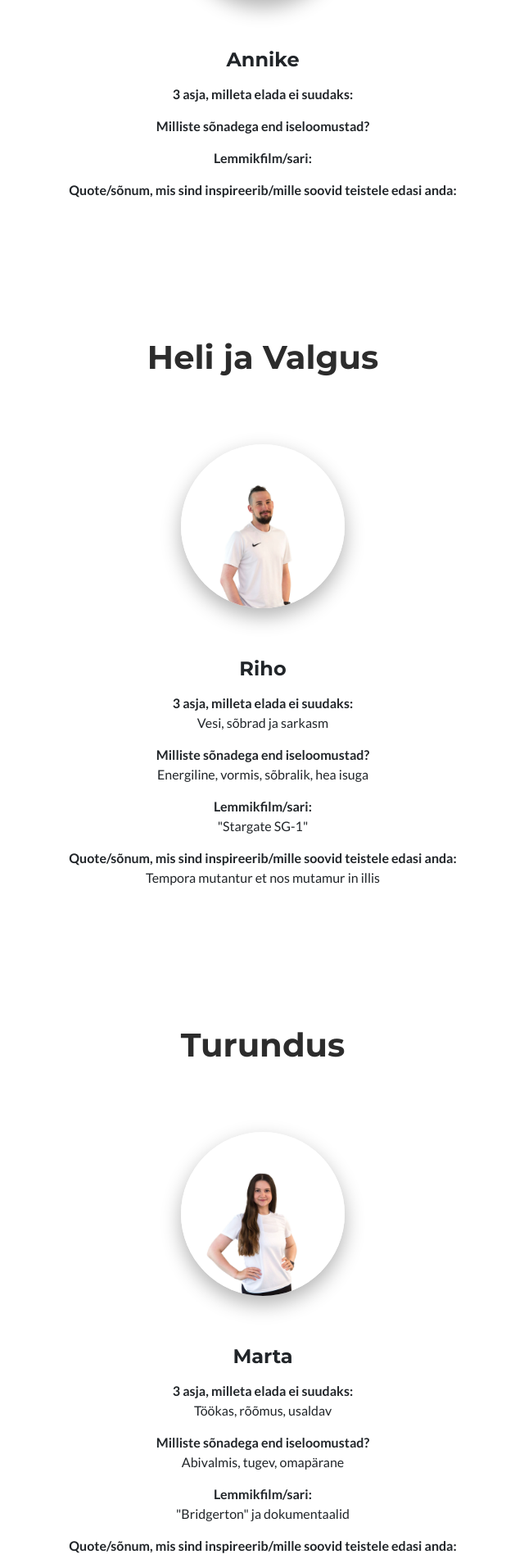
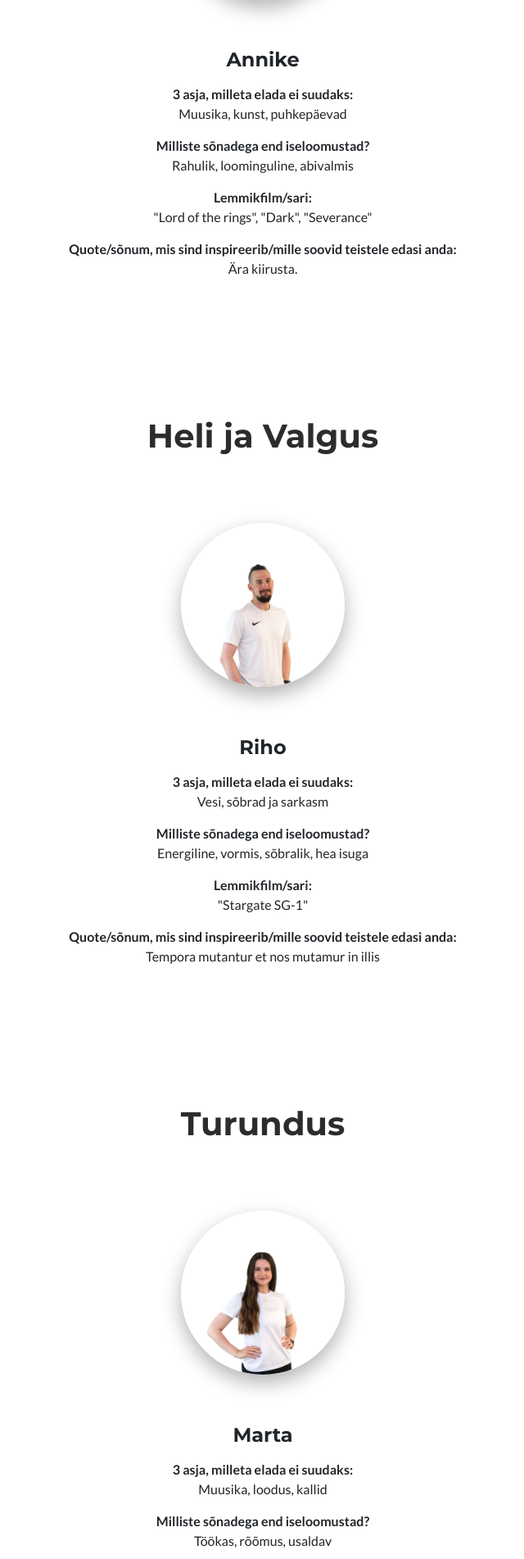
Before and after one commit to teelekaldaru/ttl, a Vue app: page / in a window 1280 px wide. Shown: the part 8540-10442 px from the top of the page at 82% size, without its empty margins (319-959 px from the left). Built offline with nearby package versions, Linux system fonts and the light colour scheme.

Commit message:
muudatused

```diff
--- a/src/views/Team.vue
+++ b/src/views/Team.vue
@@ -160,8 +160,8 @@ export default defineComponent({
         {
             name: "Marta",
             description: {
-                "3 asja, milleta elada ei suudaks:": "Töökas, rõõmus, usaldav",
-                "Milliste sõnadega end iseloomustad?": "Abivalmis, tugev, omapärane",
+                "3 asja, milleta elada ei suudaks:": "Muusika, loodus, kallid",
+                "Milliste sõnadega end iseloomustad?": "Töökas, rõõmus, usaldav",
                 "Lemmikfilm/sari:": "\"Bridgerton\" ja dokumentaalid",
                 "Quote/sõnum, mis sind inspireerib/mille soovid teistele edasi anda:": "Riskides satume kõige ägedamatesse seiklustesse."
             },
@@ -259,10 +259,10 @@ export default defineComponent({
         {
             name: "Annike",
             description: {
-                "3 asja, milleta elada ei suudaks:": "",
-                "Milliste sõnadega end iseloomustad?": "",
-                "Lemmikfilm/sari:": "",
-                "Quote/sõnum, mis sind inspireerib/mille soovid teistele edasi anda:": ""
+                "3 asja, milleta elada ei suudaks:": "Muusika, kunst, puhkepäevad",
+                "Milliste sõnadega end iseloomustad?": "Rahulik, loominguline, abivalmis",
+                "Lemmikfilm/sari:": "\"Lord of the rings\", \"Dark\", \"Severance\"",
+                "Quote/sõnum, mis sind inspireerib/mille soovid teistele edasi anda:": "Ära kiirusta."
             },
             role: Role.Voluntee,
             image: "profile.png"
```
Also changed, not shown: 1 other file (tests, documents, lock files or other folders).
